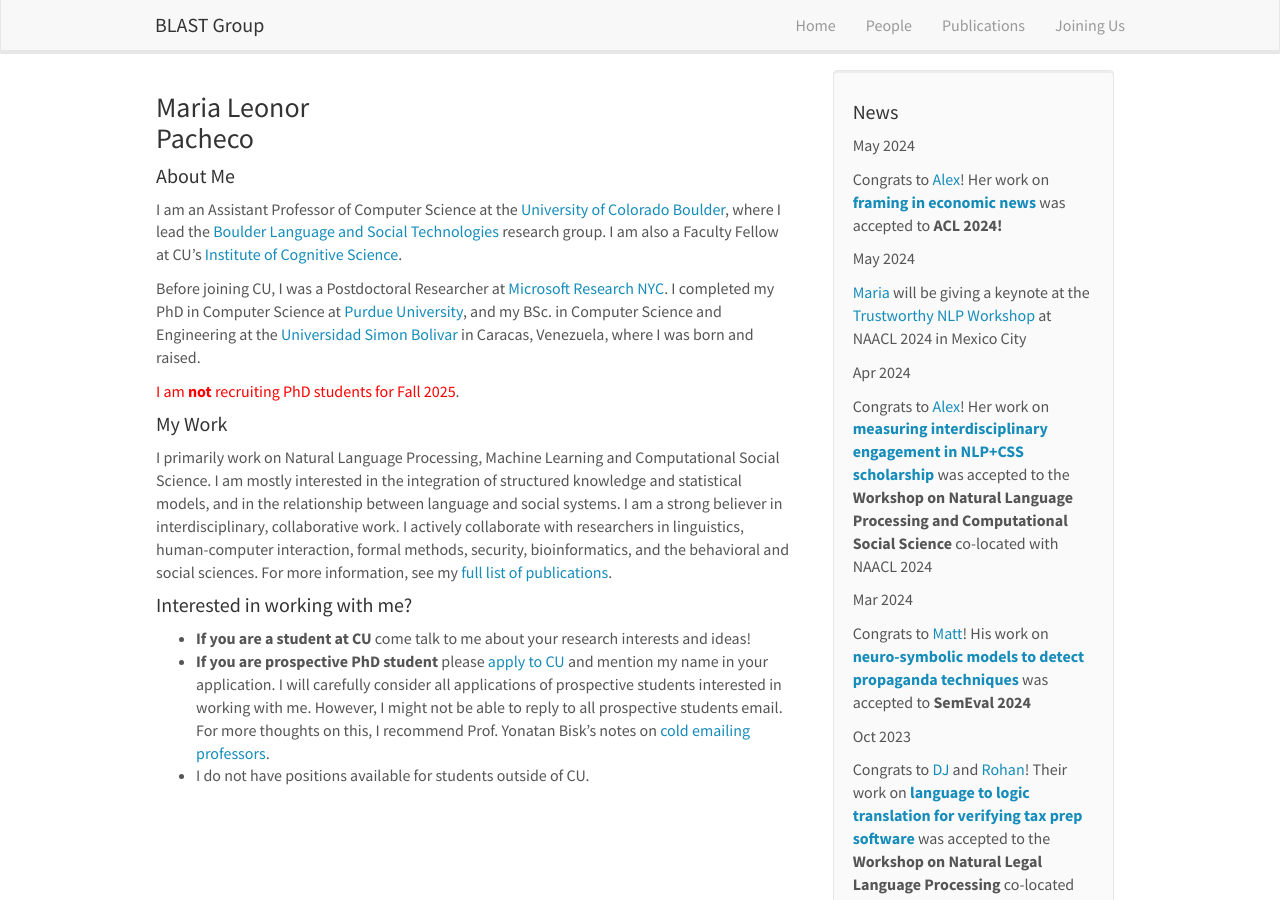
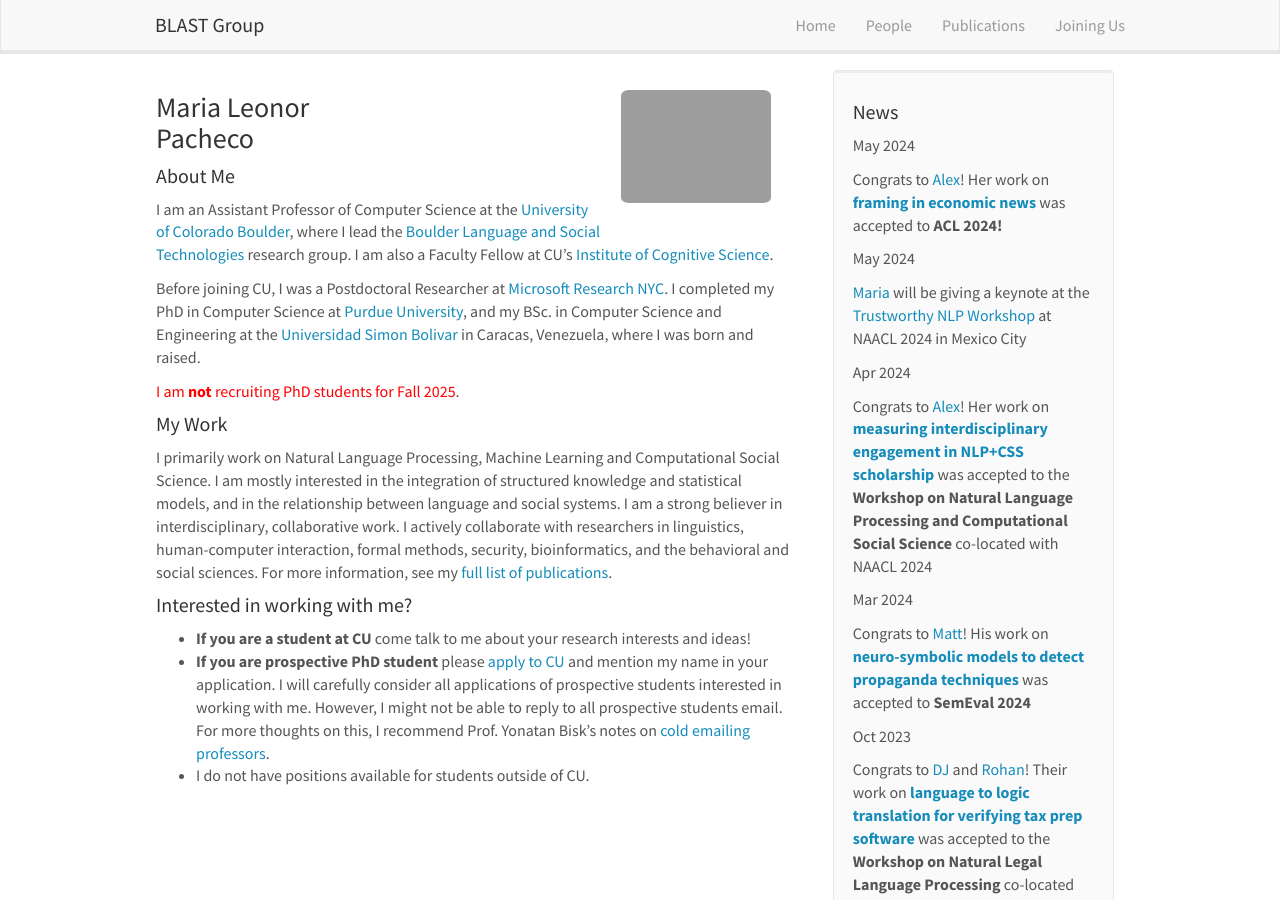
Before and after one commit to blast-cu/blast-cu.github.io, a Jekyll site: the page built from _pages/mlpacheco.md, in a window 1280 px wide and 900 px high. Built offline with Jekyll 4.4.1, drawn with Linux system fonts in a browser that asks for light colours; nearby versions of some CDN libraries.

Commit message:
Update profilelay.html

```diff
--- a/_layouts/profilelay.html
+++ b/_layouts/profilelay.html
@@ -3,7 +3,7 @@ layout: default
 ---
 
   <div id="homeid" class="col-sm-8">
-    <img src="images/teampic/photoML.jpg" alt="" style="width: 150px; float: right; border: 10px; margin: 20px" />
+    <img src=src="{{ site.url }}{{ site.baseurl }}/images/teampic/photoML.jpg" alt="" style="width: 150px; float: right; border: 10px; margin: 20px" />
 	  {{ content }}
   </div>
   <div class="col-sm-4" id="newsid">
```
